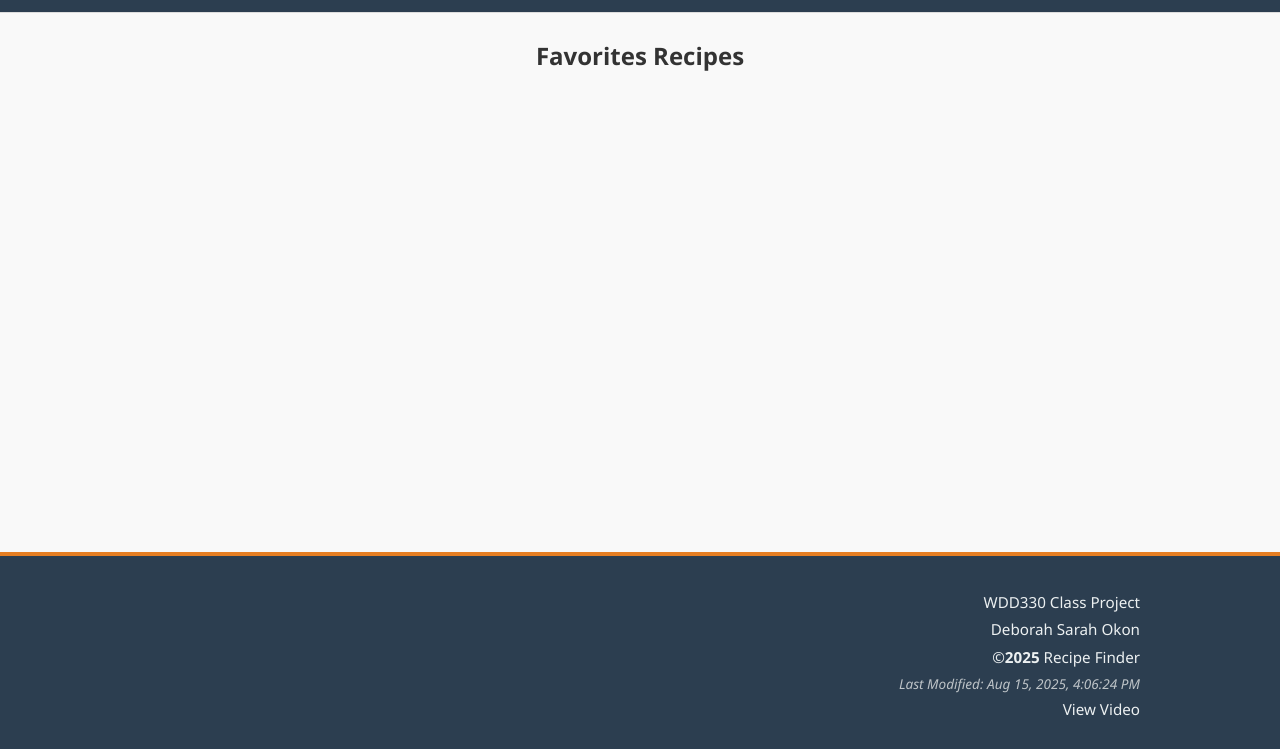
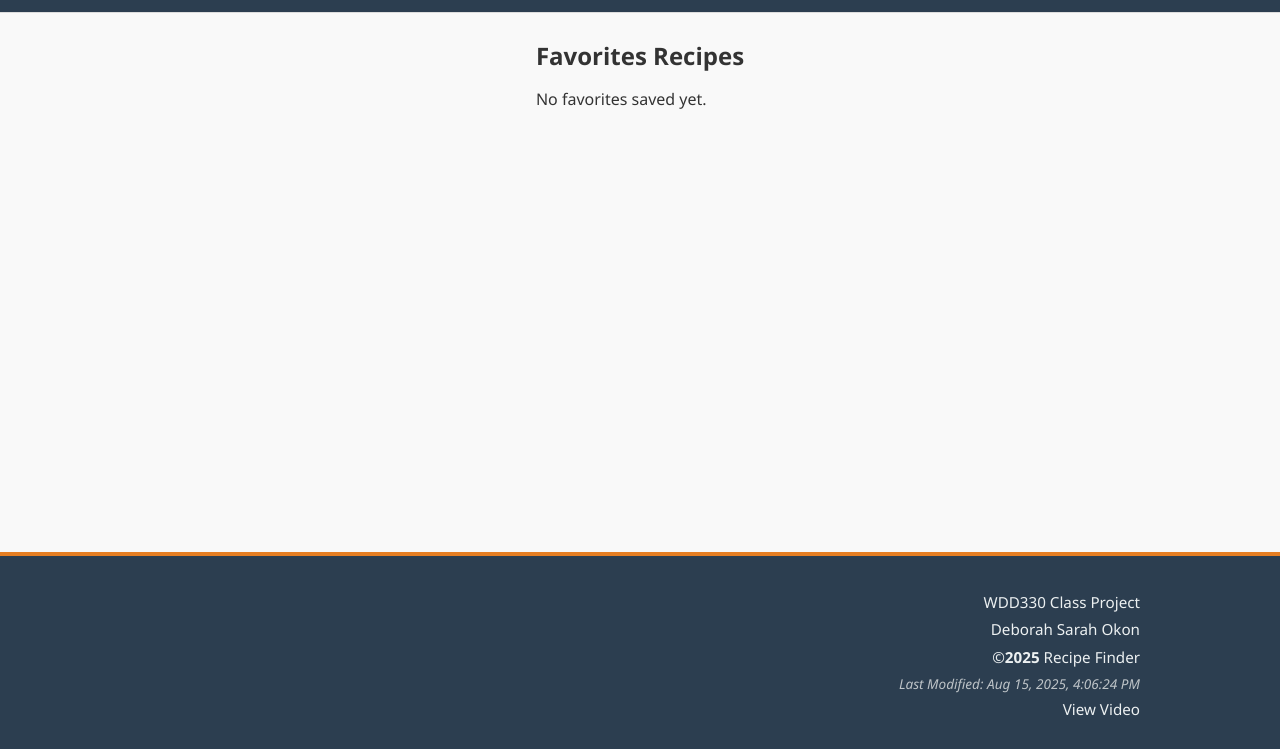
Before and after one commit to Archbee12/Recipes, a website with bundled scripts: page favorite.html in a window 1280 px wide. Shown: the part 51-800 px from the top of the page. Built offline with nearby package versions, Linux system fonts and the light colour scheme.

Commit message:
changed repostiroty name

```diff
--- a/favorite.html
+++ b/favorite.html
@@ -5,7 +5,7 @@
   <meta name="viewport" content="width=device-width, initial-scale=1.0">
   <title>Recipe Finder</title>
   <link rel="stylesheet" href="styles/styles.css">
-  <script src="/Recipes/js/favorites.js" type="module"></script>
+  <script src="./js/favorites.js" type="module"></script>
   <script src="js/navigation.js" type="module"></script>
 
 
```
